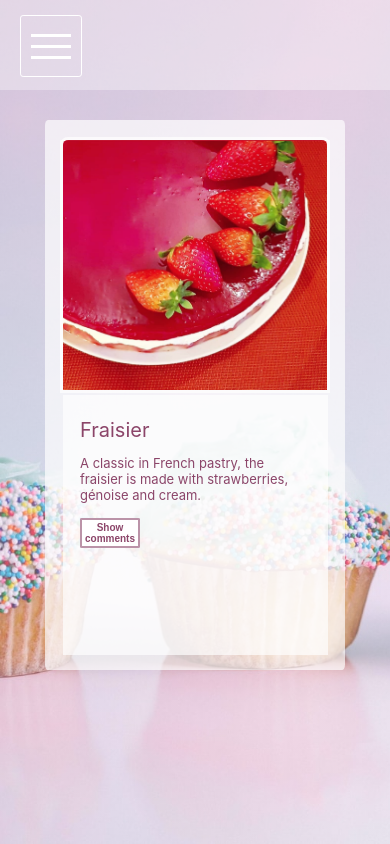
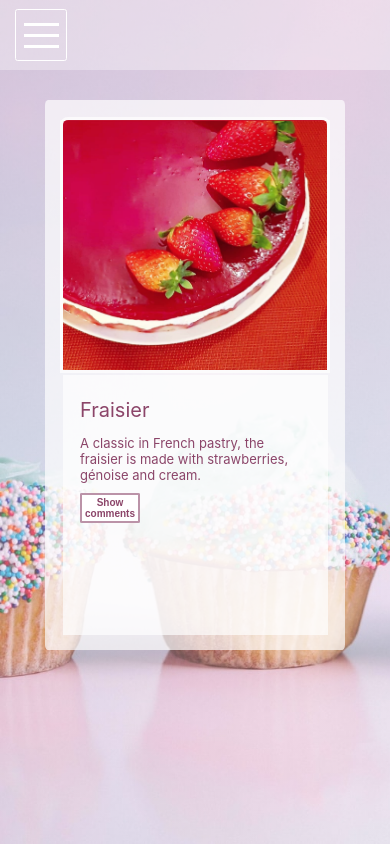
Before and after one commit to MilneS/miamyum, a React (Create React App) app: page /miamyum/details/a in a window 390 px wide. Built offline with nearby package versions, Linux system fonts and the light colour scheme; sample sign-in values are in the browser's storage.

Commit message:
css 480px

```diff
--- a/src/components/Comment.module.css
+++ b/src/components/Comment.module.css
@@ -12,7 +12,6 @@
   margin-top: 20px;
 }
 .commItem {
-  margin-top: 5px;
   margin-top: 5px;
   padding: 10px;
   background-color: rgba(218, 169, 192, 0.233);
@@ -33,13 +32,20 @@
 
 @media only screen and (max-width: 768px) {
   .commentContainer {
-    height: fit-content;
     width: 300px;
-    line-height: 15px;
-    font-size: 13px;
+    max-height: 100px;
+    margin-top: 3px;
+    padding-bottom: 5px;
   }
   .noComment {
     margin-top: 10px;
+  }
+  .commItem {
+    margin-top: 3px;
+    padding: 5px;
+  }
+  .comment {
+    margin-top: 3px;
   }
 }
 @media only screen and (max-width: 480px) {
--- a/src/components/Navbar.module.css
+++ b/src/components/Navbar.module.css
@@ -55,6 +55,7 @@
   }
   .navContainer {
     position: relative;
+    height: 70px;
   }
   .burgerContainer {
     display: flex;
@@ -62,9 +63,9 @@
     align-items: left;
     flex-direction: column;
     font-size: 18px;
-    margin-left: 20px;
+    margin-left: 15px;
     position: absolute;
-    top: 15px;
+    top: 9px;
     z-index: 1;
   }
   .burger {
@@ -72,18 +73,17 @@
     justify-content: center;
     align-items: center;
     flex-direction: column;
-    width: 60px;
-    height: 60px;
+    width: 50px;
+    height: 50px;
     border: 1px solid white;
     border-radius: 5%;
-
   }
   .burgerActive {
     border: none;
     background-color: rgba(138, 86, 113, 0.815);
   }
   .burgerBarre {
-    width: 40px;
+    width: 35px;
     height: 3px;
     background-color: white;
     margin-top: 4px;
--- a/src/components/NewComment.module.css
+++ b/src/components/NewComment.module.css
@@ -1,13 +1,8 @@
-.comment {
-  height: 80px;
-  margin: 0px;
-  margin-top: 18px;
-  padding: 3px;
-}
 textarea {
   width: 300px;
   height: 130px;
   padding: 10px;
+  margin-top: 10px;
   font-size: 15px;
   outline: unset;
   border: 2px solid rgba(139, 69, 105, 0.582);
@@ -47,6 +42,7 @@
     font-size: 13px;
     padding: 5px;
     line-height: 18px;
+    margin-top: 5px;
   }
   ::placeholder {
     font-size: 13px;
@@ -68,10 +64,4 @@
   ::placeholder {
     font-size: 13px;
   }
-  .comment {
-    height: 80px;
-    margin: 0px;
-    margin-top: 18px;
-    padding: 0px;
-  }
 }
--- a/src/pages/Details.module.css
+++ b/src/pages/Details.module.css
@@ -140,6 +140,7 @@
     width: 60px;
     height: 30px;
     font-size: 10px;
+    margin-top: 10px;
   }
   .addButton {
     margin-left: 10px;
```
